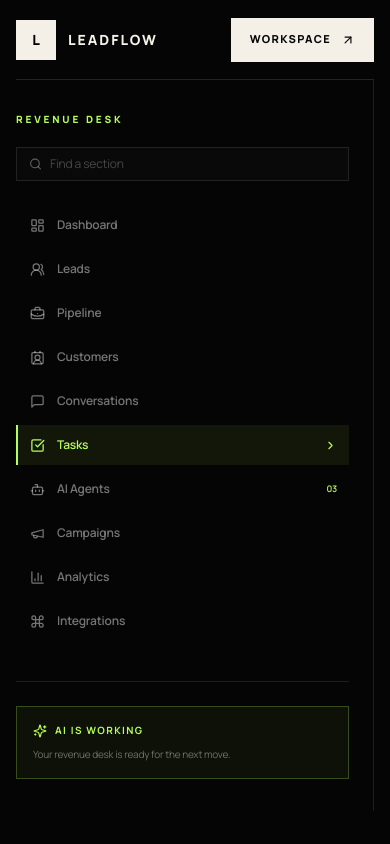
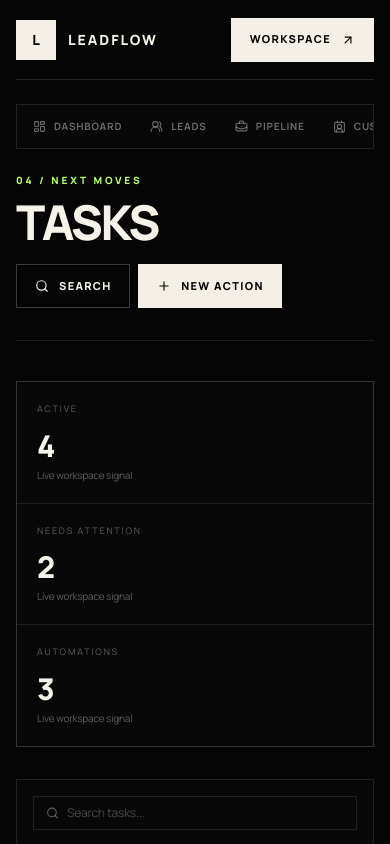
Before and after one commit to varunnkhatri/leadflow-crm, a Next.js app: page /tasks in a window 390 px wide. Shown: the top 844 px of the page. Built offline with nearby package versions, Linux system fonts and the light colour scheme.

Commit message:
Make workspace navigation reliable and actions real

```diff
--- a/components/workspace-shell.tsx
+++ b/components/workspace-shell.tsx
@@ -1,8 +1,9 @@
 "use client";
 
+import Link from "next/link";
 import { usePathname } from "next/navigation";
-import { useState } from "react";
-import { ArrowUpRight, BarChart3, Bot, BriefcaseBusiness, CheckSquare, ChevronRight, Command, ContactRound, Inbox, LayoutDashboard, Megaphone, MessageSquare, Search, Sparkles, UsersRound } from "lucide-react";
+import { useRef, useState } from "react";
+import { ArrowUpRight, BarChart3, Bot, BriefcaseBusiness, CheckSquare, ChevronRight, Command, ContactRound, LayoutDashboard, Megaphone, MessageSquare, Plus, Search, Sparkles, UsersRound, X } from "lucide-react";
 
 const items = [
   ["Dashboard", "/protected", LayoutDashboard],
@@ -20,58 +21,70 @@ const items = [
 export function WorkspaceShell({ title, eyebrow, children }: { title: string; eyebrow?: string; children: React.ReactNode }) {
   const pathname = usePathname();
   const [query, setQuery] = useState("");
-  const [notice, setNotice] = useState<string | null>(null);
+  const [actionsOpen, setActionsOpen] = useState(false);
+  const searchRef = useRef<HTMLInputElement>(null);
   const filtered = items.filter(([label]) => label.toLowerCase().includes(query.toLowerCase()));
 
   return (
     <main className="leadflow-page">
       <div className="leadflow-shell px-4 sm:px-6 lg:px-10">
         <header className="leadflow-topline flex min-h-20 items-center justify-between gap-6">
-          <a href="/" className="flex items-center gap-3">
-            <span className="flex h-10 w-10 items-center justify-center bg-[#f4f0e7] text-sm font-black text-black">L</span>
+          <Link href="/protected" className="group flex items-center gap-3">
+            <span className="flex h-10 w-10 items-center justify-center bg-[#f4f0e7] text-sm font-black text-black transition group-hover:-translate-y-0.5">L</span>
             <span className="text-sm font-black tracking-[.14em]">LEADFLOW</span>
             <span className="hidden text-[9px] uppercase tracking-[.28em] text-white/35 sm:block">REVENUE OS / 01</span>
-          </a>
-          <div className="flex items-center gap-3">
-            <a href="/auth/logout" className="hidden text-[10px] font-bold uppercase tracking-[.16em] text-white/45 hover:text-white sm:block">Sign out</a>
-            <a href="/protected" className="leadflow-button leadflow-button-primary">Workspace <ArrowUpRight size={14}/></a>
+          </Link>
+          <div className="flex items-center gap-2 sm:gap-4">
+            <Link href="/auth/logout" className="hidden text-[10px] font-bold uppercase tracking-[.16em] text-white/45 transition hover:text-white sm:block">Sign out</Link>
+            <Link href="/ai-agents" className="hidden text-[10px] font-bold uppercase tracking-[.16em] text-white/45 transition hover:text-[#b7ff58] md:block">AI team</Link>
+            <Link href="/protected" className="leadflow-button leadflow-button-primary">Workspace <ArrowUpRight size={14}/></Link>
           </div>
         </header>
 
-        <div className="grid min-h-[calc(100vh-80px)] lg:grid-cols-[230px_1fr]">
-          <aside className="border-r border-white/10 py-8 pr-6">
+        <div className="flex gap-0 border-b border-white/10 lg:grid lg:min-h-[calc(100vh-80px)] lg:grid-cols-[230px_1fr]">
+          <aside className="hidden border-r border-white/10 py-8 pr-6 lg:block">
             <p className="leadflow-kicker mb-5">Revenue desk</p>
             <div className="mb-6 flex items-center gap-2 border border-white/10 bg-white/[.02] px-3 py-2">
               <Search size={14} className="text-white/35"/>
-              <input aria-label="Filter navigation" value={query} onChange={(e) => setQuery(e.target.value)} placeholder="Find a section" className="w-full bg-transparent text-xs outline-none placeholder:text-white/25" />
+              <input ref={searchRef} aria-label="Filter navigation" value={query} onChange={(e) => setQuery(e.target.value)} placeholder="Find a section" className="w-full bg-transparent text-xs outline-none placeholder:text-white/25" />
+              {query && <button onClick={() => setQuery("")} aria-label="Clear navigation search"><X size={13} className="text-white/25" /></button>}
             </div>
             <nav className="space-y-1">
               {filtered.map(([label, href, Icon]) => {
                 const active = pathname === href || (href !== "/protected" && pathname.startsWith(href));
-                return <a key={href} href={href} data-active={active} className="workspace-nav-link flex items-center gap-3 px-3 py-3 text-xs font-semibold text-white/45"><Icon size={15}/><span>{label}</span>{label === "AI Agents" && <span className="ml-auto text-[9px] text-[#b7ff58]">03</span>} {active && <ChevronRight size={13} className="ml-auto"/>}</a>;
+                return <Link key={href} href={href} aria-current={active ? "page" : undefined} data-active={active} className="workspace-nav-link flex items-center gap-3 px-3 py-3 text-xs font-semibold text-white/45"><Icon size={15}/><span>{label}</span>{label === "AI Agents" && <span className="ml-auto text-[9px] text-[#b7ff58]">AI</span>} {active && <ChevronRight size={13} className="ml-auto"/>}</Link>;
               })}
             </nav>
             <div className="mt-10 border-t border-white/10 pt-6">
-              <button onClick={() => setNotice("AI assistant is ready — connect an agent to begin.")} className="w-full border border-[#b7ff58]/25 bg-[#b7ff58]/[.05] p-4 text-left transition hover:border-[#b7ff58]/60">
+              <Link href="/ai-agents" className="block border border-[#b7ff58]/25 bg-[#b7ff58]/[.05] p-4 text-left transition hover:border-[#b7ff58]/60">
                 <div className="flex items-center gap-2 text-[#b7ff58]"><Sparkles size={14}/><span className="text-[10px] font-bold uppercase tracking-[.14em]">AI is working</span></div>
-                <p className="mt-2 text-[10px] leading-4 text-white/40">Your revenue desk is ready for the next move.</p>
-              </button>
+                <p className="mt-2 text-[10px] leading-4 text-white/40">Open your agent team and see what each agent is responsible for.</p>
+              </Link>
             </div>
           </aside>
 
-          <section className="min-w-0 px-5 py-8 sm:px-8 lg:px-12">
+          <section className="min-w-0 flex-1 px-0 py-6 sm:py-8 lg:px-12">
+            <nav className="mb-6 flex gap-1 overflow-x-auto border border-white/10 bg-[#080808] p-1 lg:hidden" aria-label="Workspace navigation">
+              {items.map(([label, href, Icon]) => { const active = pathname === href || (href !== "/protected" && pathname.startsWith(href)); return <Link key={href} href={href} data-active={active} className="flex shrink-0 items-center gap-2 px-3 py-2.5 text-[10px] font-bold uppercase tracking-[.08em] text-white/40 data-[active=true]:bg-[#b7ff58]/10 data-[active=true]:text-[#b7ff58]"><Icon size={13}/>{label}</Link>; })}
+            </nav>
+
             <div className="mb-10 flex flex-col gap-5 border-b border-white/10 pb-8 md:flex-row md:items-end md:justify-between">
               <div>
                 {eyebrow && <p className="leadflow-kicker mb-3">{eyebrow}</p>}
                 <h1 className="leadflow-title text-5xl sm:text-6xl lg:text-7xl">{title}</h1>
               </div>
-              <div className="flex items-center gap-2">
-                <button onClick={() => setNotice("Search is ready — use the section filter on the left or open Leads for lead search.")} className="leadflow-button"><Inbox size={14}/> Search</button>
-                <button onClick={() => setNotice("Action created. Connect the relevant integration to automate it.")} className="leadflow-button leadflow-button-primary"><Sparkles size={14}/> New action</button>
+              <div className="relative flex items-center gap-2">
+                <button onClick={() => searchRef.current?.focus()} className="leadflow-button"><Search size={14}/> Search</button>
+                <button onClick={() => setActionsOpen((v) => !v)} aria-expanded={actionsOpen} className="leadflow-button leadflow-button-primary"><Plus size={14}/> New action</button>
+                {actionsOpen && <div className="absolute right-0 top-[52px] z-30 w-64 border border-white/15 bg-[#0a0a0a] p-2 shadow-2xl shadow-black/50">
+                  <p className="px-3 py-2 text-[9px] font-bold uppercase tracking-[.2em] text-white/25">Start something</p>
+                  <ActionLink href="/leads" label="Add / review a lead" />
+                  <ActionLink href="/tasks" label="Create a follow-up task" />
+                  <ActionLink href="/campaigns" label="Build a campaign" />
+                  <ActionLink href="/ai-agents" label="Configure an AI agent" />
+                </div>}
               </div>
             </div>
-
-            {notice && <button onClick={() => setNotice(null)} className="mb-6 w-full border border-[#b7ff58]/30 bg-[#b7ff58]/[.06] px-4 py-3 text-left text-xs text-[#d9ff9a]">{notice} <span className="float-right opacity-50">dismiss</span></button>}
             {children}
           </section>
         </div>
@@ -79,3 +92,5 @@ export function WorkspaceShell({ title, eyebrow, children }: { title: string; ey
     </main>
   );
 }
+
+function ActionLink({ href, label }: { href: string; label: string }) { return <Link href={href} className="flex items-center justify-between px-3 py-3 text-xs text-white/60 transition hover:bg-white/[.04] hover:text-[#b7ff58]">{label}<ArrowUpRight size={13}/></Link>; }
```
